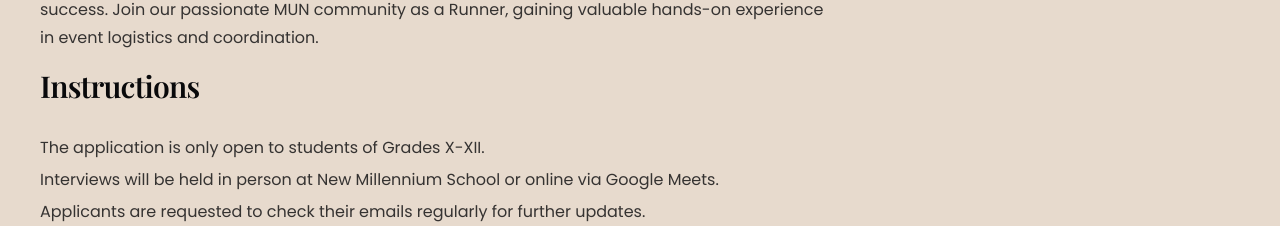
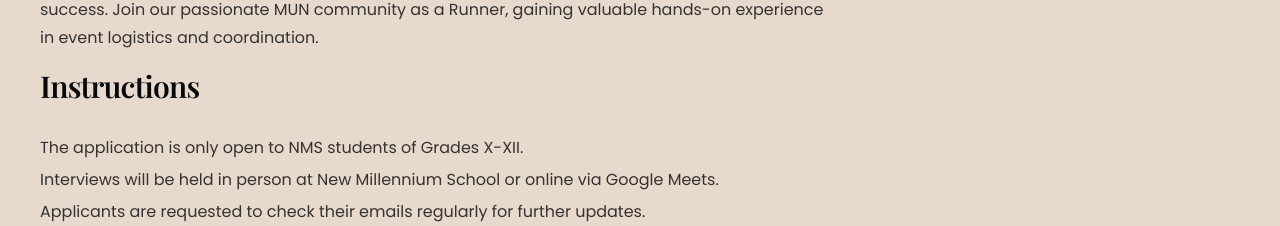
Before and after one commit to Clupai8o0/nmmun, a Next.js app: page /register in a window 1280 px wide. Shown: the part 4998-5224 px from the top of the page. Built offline with nearby package versions, Linux system fonts and the light colour scheme; a web font is replaced by a local one.

Commit message:
Update page.tsx

```diff
--- a/app/register/page.tsx
+++ b/app/register/page.tsx
@@ -370,7 +370,7 @@ function RegisterPage() {
 					</SubHeading>
 					<List
 						elements={[
-							"The application is only open to students of Grades X-XII.",
+							"The application is only open to NMS students of Grades X-XII.",
 							"Interviews will be held in person at New Millennium School or online via Google Meets.",
 							"Applicants are requested to check their emails regularly for further updates.",
 						]}
```
